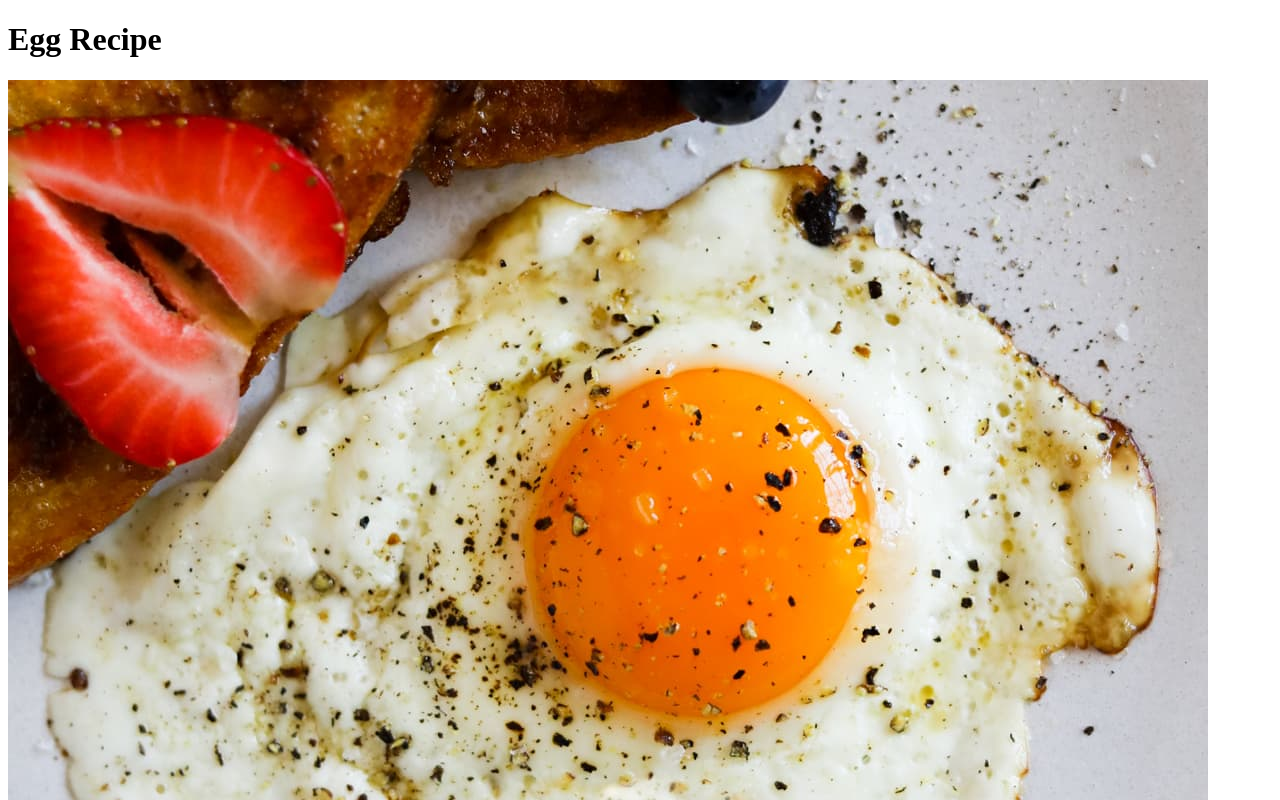
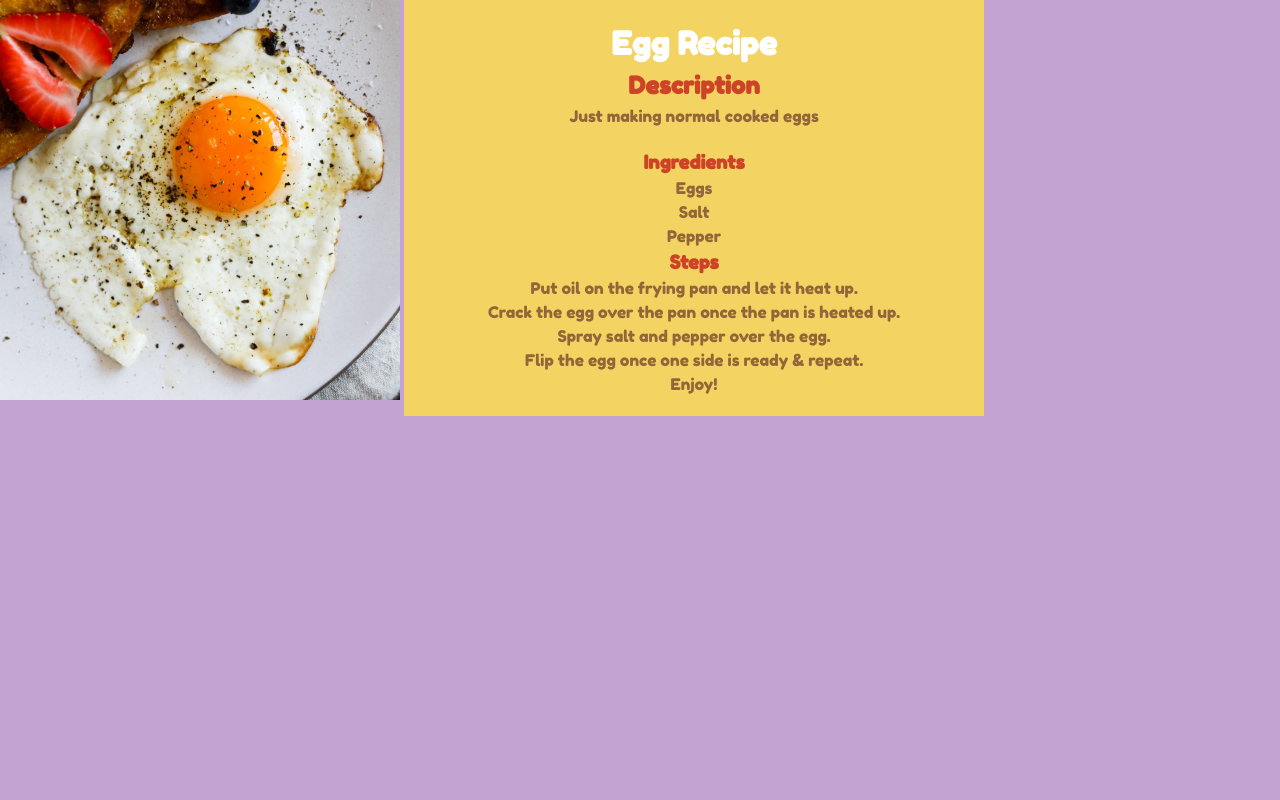
Before and after one commit to bjaec/odin-recipes, a plain HTML site: page recipes/eggs.html in a window 1280 px wide. Shown: the top 800 px of the page. Drawn offline with Linux system fonts and the light colour scheme.

Commit message:
Updated Changes

```diff
--- a/recipes/eggs.html
+++ b/recipes/eggs.html
@@ -5,14 +5,17 @@
     <meta http-equiv="X-UA-Compatible" content="IE=edge">
     <meta name="viewport" content="width=device-width, initial-scale=1.0">
     <title>Document</title>
-    <link rel="stylesheet" href="style.css">
+    <link rel="stylesheet" href="styling.css">
+    <link rel="stylesheet" href="https://fonts.googleapis.com/css?family=Fredoka+One">
+
 </head>
 <body>
-    <div><h1>Egg Recipe</h1></div>
-
-
     <img src="./eggs.jpg">
 
+    <div class="recipe-content">
+        <h1>Egg Recipe</h1>
+
+    <section class="recipe-info">
         <h2>Description</h2>
 
         <p>Just making normal cooked eggs</p>
@@ -25,6 +28,7 @@
             <li>Pepper</li>
         </ul>
 
+
         <h3>Steps</h3>
 
         <ol>
@@ -34,6 +38,9 @@
             <li>Flip the egg once one side is ready & repeat.</li>
             <li>Enjoy!</li>
         </ol>
+    </section>
+
+</div>
 
 </body>
 </html>
--- /dev/null
+++ b/recipes/styling.css
@@ -0,0 +1,59 @@
+* {
+    line-height: 1.5;
+    margin: 0;
+    padding: 0;
+    box-sizing: border-box;
+}
+
+body {
+    font-family: 'Fredoka One';
+    background-color: #c2a3d1;
+
+}
+
+img {
+    width: 400px;
+    display: inline-block;
+    vertical-align: top;
+}
+
+h1{
+    color: white;
+}
+
+h2,h3 {
+    color:  rgb(206, 67, 40);
+}
+
+
+
+p {
+    margin-bottom: 20px;
+    color: rgb(147, 101, 58); /* Pastel brown color for <p> */
+}
+
+ul{
+    list-style-type: none; /* Removes bullet points */
+}
+
+li{
+    color: rgb(147, 101, 58); /* Pastel brown color for <p> */
+}
+
+div{
+    background-color: rgb(243, 211, 97);
+    text-align: center;
+    color: rgb(206, 67, 40);
+}
+
+.recipe-content {
+    padding: 20px;
+    display: inline-block;
+    width: 580px;
+}
+
+ol {
+    color: rgb(147, 101, 58); /* Pastel brown color for <ol> */
+    text-align: center;
+    list-style-type: none; /* Removes bullet points */
+  }
--- /dev/null
+++ b/styles.css
@@ -0,0 +1,35 @@
+/* styles.css */
+
+body {
+    margin: 0;
+    padding: 0;
+    display: flex;
+    justify-content: center;
+    align-items: center;
+    min-height: 100vh;
+    background-color: #ffe58a; /* Pastel yellow */
+    font-family: 'Comic Sans MS', cursive, sans-serif; /* Fun and bubbly font */
+}
+
+.container {
+    text-align: center;
+}
+
+.title {
+    font-size: 2.5rem;
+    margin-bottom: 1rem;
+}
+
+.recipe-link {
+    display: inline-block;
+    padding: 10px 20px;
+    background-color: #ffad33; /* Slightly darker pastel yellow */
+    color: #fff;
+    text-decoration: none;
+    border-radius: 5px;
+    transition: background-color 0.3s ease;
+}
+
+.recipe-link:hover {
+    background-color: #ffcc66; /* Lighter pastel yellow on hover */
+}
--- a/styling.css
+++ /dev/null
@@ -1,5 +0,0 @@
-div{
-    background-color: pink;
-    text-align: center;
-    color: blue;
-}
```
Also changed, not shown: index.html (+6 -5 lines), 1 other file. Lines whose indentation alone changed are shown as unchanged.
